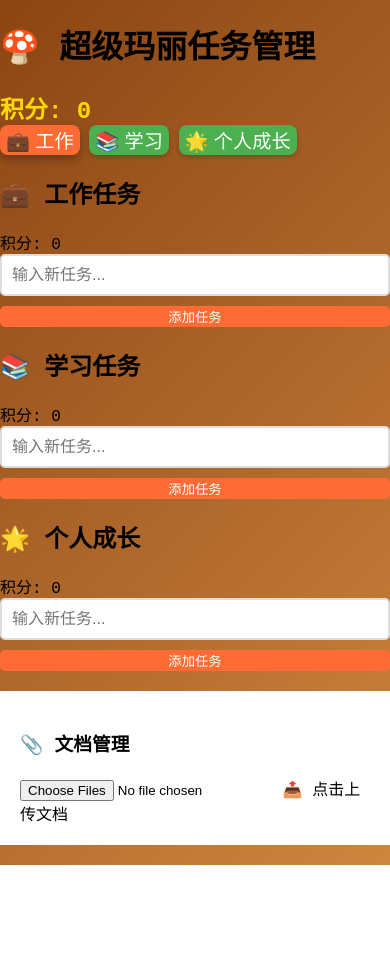
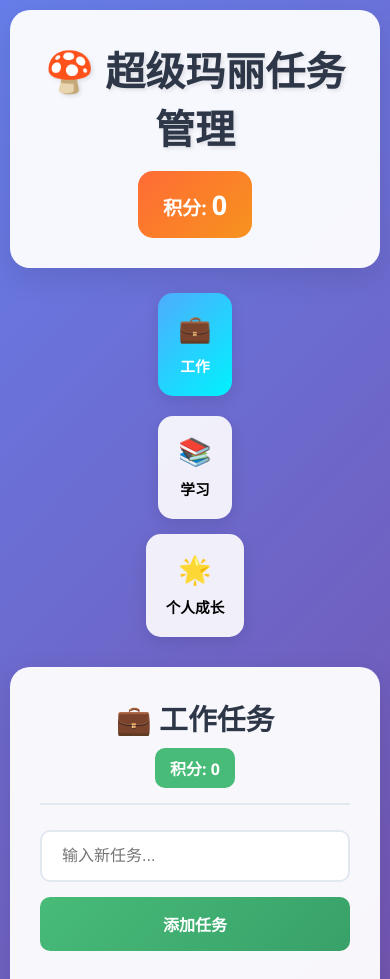
Before and after one commit to romyewang/absolute-zone, a plain HTML site: page index.html in a window 390 px wide. Shown: the top 979 px of the page. Before the commit the page ends 865 px from the top, so only its background shows below. Drawn offline with Linux system fonts and the light colour scheme.

Commit message:
Update style.css

```diff
--- a/style.css
+++ b/style.css
@@ -1,189 +1,311 @@
-/* 超级玛丽像素风格样式 */
-body {
-    font-family: 'Courier New', monospace;
-    background: linear-gradient(135deg, #8B4513 0%, #CD853F 100%);
+/* 重置样式 */
+* {
     margin: 0;
     padding: 0;
-    min-height: 100vh;
+    box-sizing: border-box;
 }
 
-.container {
-    max-width: 800px;
+body {
+    font-family: 'Segoe UI', Tahoma, Geneva, Verdana, sans-serif;
+background: linear-gradient(135deg, #667eea 0%, #764ba2 100%);
+min-height: 100vh;
+    color: #333;
+}
+
+.app-container {
+max-width: 1200px;
     margin: 0 auto;
     padding: 20px;
 }
 
-.mario-header {
-    text-align: center;
-    background: #FF6B35;
-    padding: 20px;
-    border-radius: 10px;
-    margin-bottom: 20px;
-    box-shadow: 0 4px 8px rgba(0,0,0,0.3);
+/* 头部样式 */
+.header {
+    background: rgba(255, 255, 255, 0.95);
+border-radius: 20px;
+    padding: 30px;
+    margin-bottom: 30px;
+box-shadow: 0 10px 30px rgba(0, 0, 0, 0.1);
+    backdrop-filter: blur(10px);
+}
+.header-content {
+    display: flex;
+    justify-content: space-between;
+align-items: center;
+    flex-wrap: wrap;
 }
 
-.mario-header h1 {
+.title {
+font-size: 2.5em;
+    color: #2d3748;
+    font-weight: 700;
+text-shadow: 2px 2px 4px rgba(0, 0, 0, 0.1);
+}
+.score-display {
+    background: linear-gradient(135deg, #ff6b35, #f7931e);
+padding: 15px 25px;
+    border-radius: 15px;
     color: white;
-    font-size: 2.5em;
-    text-shadow: 2px 2px 4px rgba(0,0,0,0.5);
-    margin: 0;
+font-weight: 600;
+    font-size: 1.2em;
 }
 
-.score-display {
-    font-size: 1.5em;
-    color: #FFD700;
-    font-weight: bold;
+.score-value {
+font-size: 1.4em;
+    font-weight: 800;
 }
 
-.module-nav {
+/* 导航样式 */
+.navigation {
     display: flex;
+    gap: 15px;
+    margin-bottom: 30px;
 justify-content: center;
-    gap: 10px;
-    margin-bottom: 20px;
 }
 
 .nav-btn {
-    padding: 15px 25p
-x;
+    flex: 1;
+max-width: 200px;
+    background: rgba(255, 255, 255, 0.9);
 border: none;
-    border-radius: 8px;
-    background: #4CAF50;
-    color: white;
-    font-size: 1.2em;
+    border-radius: 15px;
+    padding: 20px;
 cursor: pointer;
-    transition: all 0.3s;
-    box-shadow: 0 2px 4px rgba(0,0,0,0.2);
+    transition: all 0.3s ease;
+box-shadow: 0 5px 15px rgba(0, 0, 0, 0.1);
+    display: flex;
+flex-direction: column;
+    align-items: center;
+gap: 10px;
 }
 
 .nav-btn:hover {
-    background: #45a049;
-    transform: translateY(-2px);
+    transform: translateY(-5px);
+box-shadow: 0 10px 25px rgba(0, 0, 0, 0.15);
+}
+.nav-btn.active {
+    background: linear-gradient(135deg, #4facfe, #00f2fe);
+color: white;
+    transform: translateY(-5px);
 }
 
-.nav-btn.active {
-    background: #FF6B35;
-    box-shadow: 0 4px 8px rgba(0,0,0,0.3);
+.nav-icon {
+    font-size: 2em;
 }
 
-.module-content {
-    background: white;
-    padding: 20px;
-    border-radius: 10px;
-    margin-bottom: 20px;
-    box-shadow: 0 4px 8px rgba(0,0,0,0.1);
+.nav-text {
+    font-size: 1.1em;
+font-weight: 600;
 }
 
-.hidden {
+/* 主内容区 */
+.main-content {
+background: rgba(255, 255, 255, 0.95);
+    border-radius: 20px;
+padding: 30px;
+    margin-bottom: 30px;
+    box-shadow: 0 10px 30px rgba(0, 0, 0, 0.1);
+}
+.module {
     display: none;
 }
 
+.module.active {
+    display: block;
+}
+.module-header {
+    display: flex;
+    justify-content: space-between;
+align-items: center;
+    margin-bottom: 25px;
+    padding-bottom: 15px;
+border-bottom: 2px solid #e2e8f0;
+}
+
+.module-header h2 {
+font-size: 1.8em;
+    color: #2d3748;
+}
+
+.module-score {
+background: #48bb78;
+    color: white;
+    padding: 8px 15px;
+border-radius: 10px;
+    font-weight: 600;
+}
+
+/* 任务表单 */
 .task-form {
     display: flex;
-    gap: 10px;
-    margin-bottom: 20px;
+    gap: 15px;
+    margin-bottom: 25px;
 }
 
-.task-form input {
+.task-input {
     flex: 1;
-    padding: 10px;
-    border: 2px solid #ddd;
-    border-radius: 5px;
+    padding: 15px 20px;
+border: 2px solid #e2e8f0;
+    border-radius: 10px;
 font-size: 1em;
+    transition: border-color 0.3s;
+}
+.task-input:focus {
+    outline: none;
+    border-color: #4facfe;
+}
+.add-btn {
+    background: linear-gradient(135deg, #48bb78, #38a169);
+color: white;
+    border: none;
+    border-radius: 10px;
+padding: 15px 25px;
+    font-size: 1em;
+    font-weight: 600;
+cursor: pointer;
+    transition: all 0.3s;
 }
 
-.task-form button {
-    padding: 1
-    0px 20px;
-    background: #FF6B35;
-    color: white;
-    border: none;
-    border-radius: 5px;
-    cursor: pointer;
+.add-btn:hover {
+transform: translateY(-2px);
+    box-shadow: 0 5px 15px rgba(72, 187, 120, 0.4);
+}
+/* 任务列表 */
+.task-list {
+    display: flex;
+    flex-direction: column;
+gap: 10px;
 }
 
 .task-item {
+    background: #f7fafc;
+border: 1px solid #e2e8f0;
+    border-radius: 10px;
+padding: 15px 20px;
     display: flex;
     justify-content: space-between;
 align-items: center;
-    padding: 10px;
-    border: 1px solid #eee;
-    border-radius: 5px;
-    margin-bottom: 5px;
-    background: #f9f9f9;
+    transition: all 0.3s;
+}
+
+.task-item:hover {
+    transform: translateX(5px);
+box-shadow: 0 5px 15px rgba(0, 0, 0, 0.1);
 }
 
 .task-item.completed {
-    background: #d4edda;
-    text-decoration: line-through;
+background: #f0fff4;
+    border-color: #48bb78;
+}
+
+.task-text {
+    font-size: 1.1em;
 }
 
 .task-actions {
 display: flex;
-    gap: 5px;
+    gap: 10px;
 }
 
 .task-btn {
-    padding: 5px 10px;
+    padding: 8px 15px;
 border: none;
-    border-radius: 3px;
+    border-radius: 6px;
     cursor: pointer;
 font-size: 0.9em;
+    transition: all 0.3s;
 }
-
 .complete-btn {
-    background: #28a745;
+    background: #48bb78;
     color: white;
 }
 
 .delete-btn {
-    background: #dc3545;
+    background: #f56565;
     color: white;
 }
+.task-btn:hover {
+    transform: scale(1.1);
+}
 
+/* 文档管理 */
 .document-section {
-    background: white;
-    padding: 20px;
-    border-ra
-    dius: 10px;
-    margin-top: 20px;
+    background: rgba(255, 255, 255, 0.95);
+border-radius: 20px;
+    padding: 30px;
+    box-shadow: 0 10px 30px rgba(0, 0, 0, 0.1);
+}
+.section-header h3 {
+    font-size: 1.5em;
+    color: #2d3748;
+margin-bottom: 20px;
+}
+
+.file-upload-area {
+    border: 2px dashed #cbd5e0;
+border-radius: 10px;
+    padding: 40px;
+    text-align: center;
+margin-bottom: 20px;
+    transition: border-color 0.3s;
+}
+.file-upload-area:hover {
+    border-color: #4facfe;
+}
+.file-input {
+    display: none;
+}
+
+.upload-label {
+display: flex;
+    flex-direction: column;
+    align-items: center;
+gap: 10px;
+    cursor: pointer;
+    color: #718096;
+font-weight: 600;
+}
+
+.upload-icon {
+    font-size: 2em;
+}
+
+.document-list {
+    display: flex;
+    flex-direction: column;
+gap: 10px;
 }
 
 .document-item {
-    display: flex;
-    justify-content: space-between;
+    background: #f7fafc;
 align-items: center;
-    padding: 10px;
-    border: 1px solid #eee;
-    border-radius: 5px;
-    margin-bottom: 5px;
-}
-
-.progress-bar {
-    width: 100%;
-    height: 20px;
-    background: #eee;
-    border-radius: 10px;
-    margin: 10px 0;
-    overflow: hidden;
-}
-
-.progress-fill {
-    height: 100%;
-    background: linear-gradient(90deg, #FF6B35, #FFD700);
-    transition: width 0.3s;
 }
 
 /* 响应式设计 */
-@media (max-width: 600px) {
-    .container {
+@media (max-width: 768px) {
+.app-container {
         padding: 10px;
     }
+.header-content {
+        flex-direction: column;
+gap: 15px;
+        text-align: center;
+    }
+.navigation {
+        flex-direction: column;
+        align-items: center;
+}
 
-    .module-nav {
-        flex-direction: column;
+    .nav-btn {
+        max-width: 100%;
 }
 
     .task-form {
         flex-direction: column;
 }
+
+    .module-header {
+        flex-direction: column;
+gap: 10px;
+        text-align: center;
     }
+}
```
Lines whose indentation alone changed are shown as unchanged.
